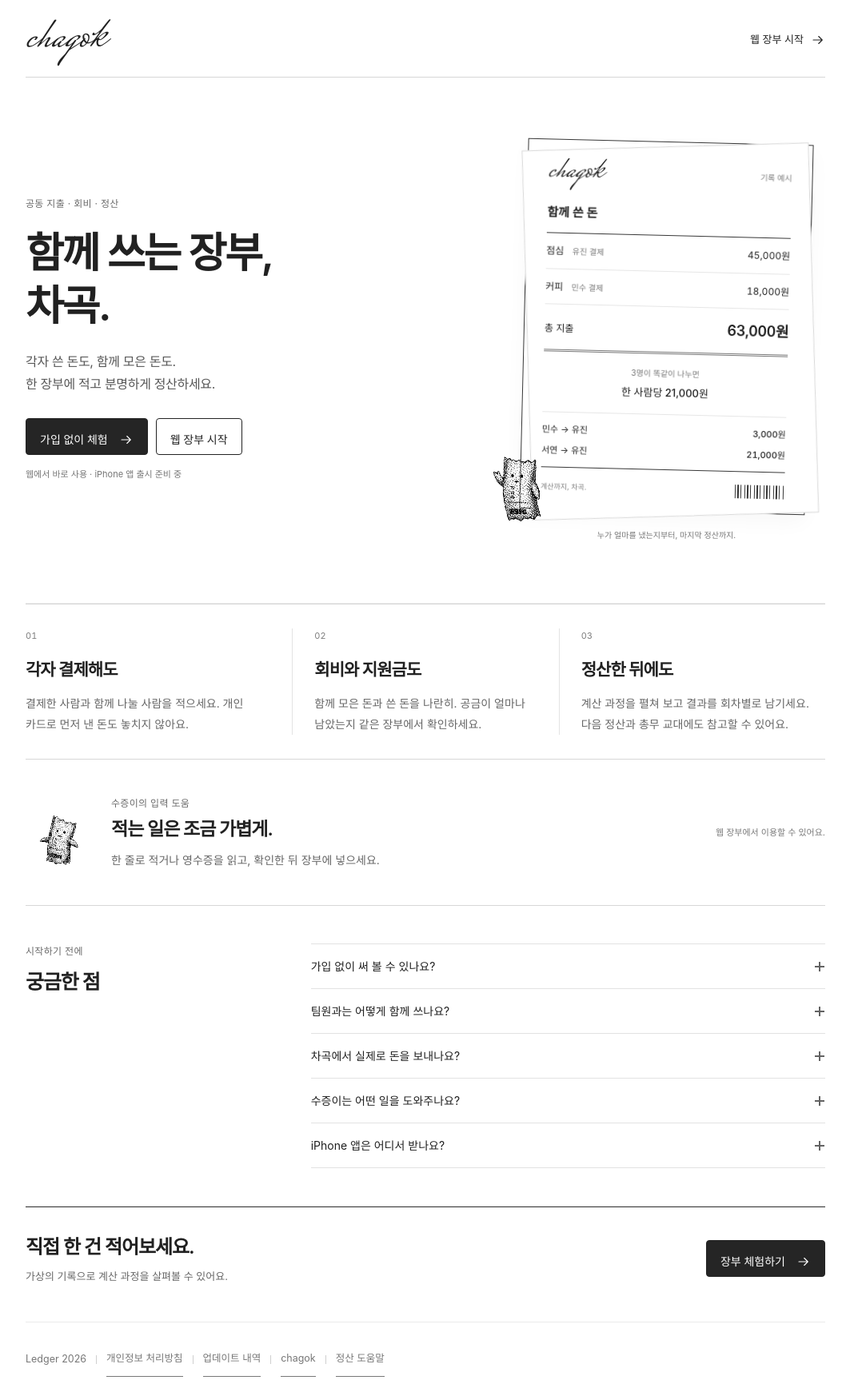
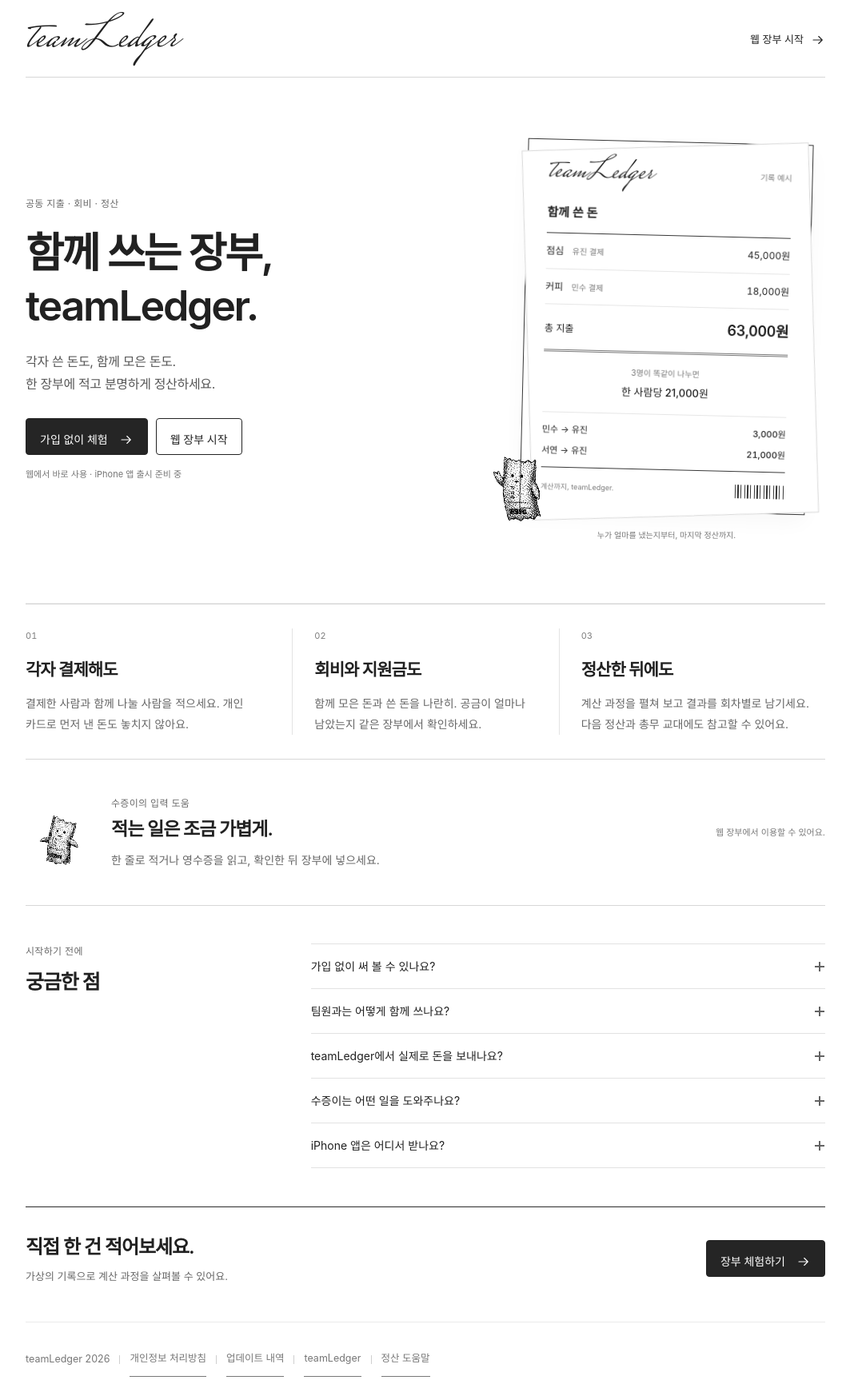
Before and after one commit to kwanu01/Ledger, a Next.js app: page /chagok in a window 1280 px wide. Shown: the whole page at 80% size, without its empty margins (108-1171 px from the left). Built offline with nearby package versions, Linux system fonts and the light colour scheme; no server answers.

Commit message:
Restore teamLedger branding across public pages

```diff
--- a/app/Footer.tsx
+++ b/app/Footer.tsx
@@ -24,7 +24,7 @@
 
   return (
     <footer>
-      <span>Ledger {MADE_ON.replace(/ · .*/, '')}</span>
+      <span>teamLedger {MADE_ON.replace(/ · .*/, '')}</span>
       {/* 무엇을 어디로 보내는지 적어 둔 곳. 광고를 붙이려면 있어야 하고,
           광고가 없어도 남의 돈 이야기를 맡아 두는 이상 있어야 한다. */}
       <span className="foot-sep" aria-hidden="true" />
@@ -34,7 +34,7 @@
       <span className="foot-sep" aria-hidden="true" />
       <Link href="/updates">{T('updates')}</Link>
       <span className="foot-sep" aria-hidden="true" />
-      <Link href="/chagok">chagok</Link>
+      <Link href="/chagok">teamLedger</Link>
       {lang === 'ko' && <>
         <span className="foot-sep" aria-hidden="true" />
         <Link href="/guides/shared-expenses">정산 도움말</Link>
--- a/app/Logo.tsx
+++ b/app/Logo.tsx
@@ -25,7 +25,7 @@
   // 처음 상태로 되돌리려면 진짜로 다시 들어가야 해서 <a>를 쓴다.
   const inner = (
     <>
-      <span className="logo-word">Ledger</span>
+      <span className="logo-word">teamLedger</span>
       <span className="logo-stamp" aria-hidden="true">
         <Stamp />
       </span>
@@ -33,11 +33,11 @@
   );
 
   return plain ? (
-    <a href="/" className="logo" aria-label="Ledger 첫 화면으로">
+    <a href="/" className="logo" aria-label="teamLedger 첫 화면으로">
       {inner}
     </a>
   ) : (
-    <Link href="/" className="logo" aria-label="Ledger 첫 화면으로">
+    <Link href="/" className="logo" aria-label="teamLedger 첫 화면으로">
       {inner}
     </Link>
   );
--- a/app/chagok/chagok.module.css
+++ b/app/chagok/chagok.module.css
@@ -44,7 +44,7 @@
 .skip:focus { top: 12px; }
 .nav { display: flex; align-items: center; justify-content: space-between; gap: 18px; padding-block: 24px 18px; margin: 0; border-bottom: 1px solid #d7d7d7; }
 .wordmark { display: inline-flex; align-items: center; min-height: 48px; font-size: 58px; font-weight: 400; line-height: .9; padding: 0 6px 2px 0; }
-.navLink { display: inline-flex; align-items: center; gap: 9px; min-height: 44px; font-size: 13px; }
+.navLink { display: inline-flex; align-items: center; gap: 9px; min-height: 44px; font-size: 13px; white-space: nowrap; flex-shrink: 0; }
 .navLink svg { transition: transform 220ms ease; }
 .navLink:hover svg { transform: translateX(3px); }
 .main { padding: 0; margin: 0; }
@@ -154,6 +154,7 @@
 }
 @media (max-width: 359px) {
   :global(body):has(.page) { padding-inline: 18px; }
+  .wordmark { font-size: 44px; }
   .actions { gap: 8px; }
   .primary, .secondary { padding-inline: 13px; font-size: 13px; gap: 10px; }
   .intro h1 { font-size: 34px; }
--- a/app/chagok/opengraph-image.tsx
+++ b/app/chagok/opengraph-image.tsx
@@ -4,7 +4,7 @@
 
 export const runtime = 'nodejs';
 export const dynamic = 'force-static';
-export const alt = 'chagok — 함께 쓰는 장부, 차곡';
+export const alt = 'teamLedger — 함께 쓰는 장부';
 export const size = { width: 1200, height: 630 };
 export const contentType = 'image/png';
 
@@ -17,7 +17,7 @@
   return new ImageResponse(
     <div style={{ display: 'flex', width: '100%', height: '100%', background: '#fff', color: '#212121', fontFamily: 'LedgerSans', padding: '60px 76px', justifyContent: 'space-between', alignItems: 'center' }}>
       <div style={{ display: 'flex', flexDirection: 'column' }}>
-        <div style={{ fontFamily: 'ChagokScript', fontSize: 182, lineHeight: 1 }}>chagok</div>
+        <div style={{ fontFamily: 'ChagokScript', fontSize: 182, lineHeight: 1 }}>teamLedger</div>
         <div style={{ fontSize: 25, color: '#666', marginTop: 18 }}>One shared ledger.</div>
         <div style={{ fontSize: 20, color: '#777', marginTop: 120 }}>teamledger.net/chagok</div>
       </div>
--- a/app/chagok/page.tsx
+++ b/app/chagok/page.tsx
@@ -9,19 +9,19 @@
   weight: '400', style: 'normal', display: 'swap',
 });
 const START = '/login?next=%2Fteams%2Fnew';
-const title = '함께 쓰는 장부, 차곡';
+const title = '함께 쓰는 장부, teamLedger';
 const description = '각자 쓴 돈과 회비, 지원금을 한 장부에. 계산 과정을 확인하고 정산 결과를 회차별로 남기세요. 가입 없이 가상 장부를 체험할 수 있습니다.';
 export const metadata: Metadata = {
   metadataBase: new URL('https://teamledger.net'),
   title, description,
   alternates: { canonical: 'https://teamledger.net/chagok' },
-  openGraph: { title, description, url: 'https://teamledger.net/chagok', siteName: '차곡', locale: 'ko_KR', type: 'website' },
+  openGraph: { title, description, url: 'https://teamledger.net/chagok', siteName: 'teamLedger', locale: 'ko_KR', type: 'website' },
 };
 
 const questions = [
   ['가입 없이 써 볼 수 있나요?', '네. 가상 장부 체험은 로그인 없이 사용할 수 있어요. 나와 팀원의 기록을 함께 보관할 웹 장부를 만들 때는 로그인해 주세요.'],
   ['팀원과는 어떻게 함께 쓰나요?', '웹 장부의 초대 링크를 공유하면 팀원이 로그인한 뒤 참여할 수 있어요. 같은 장부의 지출과 정산 내역을 함께 확인합니다.'],
-  ['차곡에서 실제로 돈을 보내나요?', '차곡은 누가 누구에게 얼마를 보낼지 계산하고 기록합니다. 실제 송금은 사용하던 은행 앱에서 진행해 주세요. 보냄·받음 표시는 사용자가 확인해 남기는 기록이에요.'],
+  ['teamLedger에서 실제로 돈을 보내나요?', 'teamLedger는 누가 누구에게 얼마를 보낼지 계산하고 기록합니다. 실제 송금은 사용하던 은행 앱에서 진행해 주세요. 보냄·받음 표시는 사용자가 확인해 남기는 기록이에요.'],
   ['수증이는 어떤 일을 도와주나요?', '한 줄로 적은 내용과 영수증 사진을 정리하고, 웹 장부에 대한 질문에 답해요. 읽은 금액과 내용을 직접 확인한 뒤 저장하세요. AI 기능에는 장부별 사용 한도가 있습니다.'],
   ['iPhone 앱은 어디서 받나요?', 'iPhone 앱은 출시를 준비하고 있어요. 지금은 모바일 브라우저에서 웹 장부를 이용하거나, 가입 없이 가상 장부를 체험할 수 있습니다.'],
 ];
@@ -34,7 +34,7 @@
   return <div className={styles.page} lang="ko">
     <a className={styles.skip} href="#chagok-main">본문으로 이동</a>
     <header className={styles.nav}>
-      <Link className={`${styles.wordmark} ${script.className}`} href="/chagok" aria-label="차곡 홈">chagok</Link>
+      <Link className={`${styles.wordmark} ${script.className}`} href="/chagok" aria-label="teamLedger 홈">teamLedger</Link>
       <Link className={styles.navLink} href={START}>웹 장부 시작 <Arrow /></Link>
     </header>
 
@@ -42,7 +42,7 @@
       <section className={styles.hero} aria-labelledby="chagok-title">
         <div className={styles.intro}>
           <p className={styles.eyebrow}>공동 지출 · 회비 · 정산</p>
-          <h1 id="chagok-title">함께 쓰는 장부,<br />차곡.</h1>
+          <h1 id="chagok-title">함께 쓰는 장부,<br />teamLedger.</h1>
           <p className={styles.lead}>각자 쓴 돈도, 함께 모은 돈도.<br />한 장부에 적고 분명하게 정산하세요.</p>
           <div className={styles.actions}>
             <Link className={styles.primary} href="/demo">가입 없이 체험 <Arrow /></Link>
@@ -53,7 +53,7 @@
 
         <figure className={styles.preview} aria-label="세 사람이 함께 쓴 돈의 기록 예시">
           <div className={styles.paper}>
-            <div className={styles.paperHead}><span className={`${styles.paperMark} ${script.className}`}>chagok</span><span>기록 예시</span></div>
+            <div className={styles.paperHead}><span className={`${styles.paperMark} ${script.className}`}>teamLedger</span><span>기록 예시</span></div>
             <p className={styles.paperTitle}>함께 쓴 돈</p>
             <div className={styles.entries}>
               <div><span>점심 <small>유진 결제</small></span><span>45,000원</span></div>
@@ -65,14 +65,14 @@
               <div><span>민수 <span aria-label="에서">→</span> 유진</span><strong>3,000원</strong></div>
               <div><span>서연 <span aria-label="에서">→</span> 유진</span><strong>21,000원</strong></div>
             </div>
-            <div className={styles.paperFoot}><span>계산까지, 차곡.</span><span className={styles.barcode} aria-hidden="true" /></div>
+            <div className={styles.paperFoot}><span>계산까지, teamLedger.</span><span className={styles.barcode} aria-hidden="true" /></div>
           </div>
           <Image className={styles.mascot} src="/helper/wave.png" width={132} height={132} alt="" sizes="132px" priority />
           <figcaption>누가 얼마를 냈는지부터, 마지막 정산까지.</figcaption>
         </figure>
       </section>
 
-      <section className={styles.features} aria-label="차곡으로 정리하는 세 가지">
+      <section className={styles.features} aria-label="teamLedger로 정리하는 세 가지">
         <article className={styles.feature}>
           <span className={styles.number}>01</span>
           <h2>각자 결제해도</h2>
--- a/app/demo/DemoLedger.tsx
+++ b/app/demo/DemoLedger.tsx
@@ -25,7 +25,7 @@
     setCopied(false); setShareOpen(false); setProof(null);
   };
   return <main className={styles.page} lang="ko">
-    <nav className={styles.top}><Link href="/chagok" aria-label="차곡 소개로 돌아가기">← 차곡</Link><span>예시 장부</span></nav>
+    <nav className={styles.top}><Link href="/chagok" aria-label="teamLedger 소개로 돌아가기">← teamLedger</Link><span>예시 장부</span></nav>
     <header className={styles.header}>
       <p className={styles.eyebrow}>셋이 함께 쓴 돈</p>
       <h1>금액을 바꿔 보세요.</h1>
--- a/app/demo/page.tsx
+++ b/app/demo/page.tsx
@@ -1,9 +1,9 @@
 import type { Metadata } from 'next';
 import DemoLedger from './DemoLedger.tsx';
 export const metadata: Metadata = {
-  title: '차곡 체험 — 함께 쓴 돈의 계산 과정까지',
+  title: 'teamLedger 체험 — 함께 쓴 돈의 계산 과정까지',
   description: '예시 장부의 금액과 참여자를 바꾸며 공동 지출과 정산을 직접 계산해 보세요. 로그인 없이 사용할 수 있습니다.',
   alternates: { canonical: 'https://teamledger.net/demo' },
-  openGraph: { title: '함께 쓴 돈, 계산 과정까지 — 차곡 체험', description: '금액을 바꾸고, 누구에게 얼마를 보내는지 바로 확인하세요.', url: 'https://teamledger.net/demo', type: 'website', images: [{ url: 'https://teamledger.net/chagok/opengraph-image', width: 1200, height: 630 }] },
+  openGraph: { title: '함께 쓴 돈, 계산 과정까지 — teamLedger 체험', description: '금액을 바꾸고, 누구에게 얼마를 보내는지 바로 확인하세요.', url: 'https://teamledger.net/demo', type: 'website', images: [{ url: 'https://teamledger.net/chagok/opengraph-image', width: 1200, height: 630 }] },
 };
 export default function DemoPage() { return <DemoLedger />; }
--- a/app/guides/shared-expenses/page.tsx
+++ b/app/guides/shared-expenses/page.tsx
@@ -3,7 +3,7 @@
 import { sharedExpenseExample } from './example.ts';
 import styles from './guide.module.css';
 
-const title = '회비와 개인 결제, 어떻게 정산하나요? | 차곡';
+const title = '회비와 개인 결제, 어떻게 정산하나요? | teamLedger';
 const description = '공금으로 낸 식사비와 개인 돈으로 먼저 낸 준비물 비용. 세 사람의 예시로 공금 잔액과 주고받을 금액을 구분해 보세요.';
 export const metadata: Metadata = {
   title, description,
@@ -23,7 +23,7 @@
   const sharedCost = result.sharedAmount;
   return <main className={styles.page} lang="ko">
     <nav className={styles.nav} aria-label="도움말 탐색">
-      <Link href="/chagok">← 차곡 소개</Link><span>정산 도움말</span>
+      <Link href="/chagok">← teamLedger 소개</Link><span>정산 도움말</span>
     </nav>
     <article>
       <header className={styles.header}>
@@ -67,7 +67,7 @@
             <strong>{won(transfer.amount)}</strong>
           </li>)}
         </ul>
-        <p className={styles.note}>위 금액은 계산 예시입니다. 차곡이 은행 이체를 실행하지는 않습니다.</p>
+        <p className={styles.note}>위 금액은 계산 예시입니다. teamLedger가 은행 이체를 실행하지는 않습니다.</p>
       </section>
 
       <section className={styles.section} aria-labelledby="guide-record-title">
--- a/app/layout.tsx
+++ b/app/layout.tsx
@@ -49,7 +49,7 @@
  */
 
 export const metadata: Metadata = {
-  title: 'Ledger',
+  title: 'teamLedger',
   description: '팀 프로젝트의 지출을 기록하고, 검산 가능하게 정산하고, 하나의 공동 장부로 남긴다.',
   /*
    * 아이콘 (§20)
--- a/app/privacy/page.tsx
+++ b/app/privacy/page.tsx
@@ -20,7 +20,7 @@
  * 한국어로만 둔다. 만든 사람이 책임지는 말이라 옮기다 뜻이 어긋나면 곤란하다.
  */
 
-export const metadata = { title: '개인정보 처리방침 — Ledger' };
+export const metadata = { title: '개인정보 처리방침 — teamLedger' };
 
 const MAIL = process.env.NEXT_PUBLIC_CONTACT_EMAIL;
 const ADS = Boolean(process.env.NEXT_PUBLIC_ADSENSE_CLIENT);
@@ -39,7 +39,7 @@
         <p className="faint">시행일 2026년 9월 1일</p>
 
         <p>
-          Ledger(이하 &lsquo;서비스&rsquo;)는 팀이 함께 쓴 돈을 기록하고 정산하는 웹
+          teamLedger(이하 &lsquo;서비스&rsquo;)는 팀이 함께 쓴 돈을 기록하고 정산하는 웹
           서비스입니다. 개인이 만들어 운영하며, 아래에 어떤 정보를 어떤 목적으로 다루는지
           적어 두었습니다.
         </p>
--- a/app/updates/page.tsx
+++ b/app/updates/page.tsx
@@ -29,7 +29,7 @@
  * 사람에게는 한국어로 적혀 있다고 미리 말해 두는 편이 낫다.
  */
 
-export const metadata = { title: '업데이트 내역 — Ledger' };
+export const metadata = { title: '업데이트 내역 — teamLedger' };
 
 export default async function Updates() {
   const lang = await getLang();
--- a/lib/demo.ts
+++ b/lib/demo.ts
@@ -31,7 +31,7 @@
   const won = (amount: number) => `${amount.toLocaleString('ko-KR')}원`;
   const name = (id: string) => demoMembers.find(member => member.id === id)!.name;
   const transfers = result.transfers.map(transfer => `${name(transfer.fromMemberId)} → ${name(transfer.toMemberId)}  ${won(transfer.amount)}`);
-  return ['차곡 · 예시 장부 정산', '', ...(transfers.length ? transfers : ['주고받을 금액이 없습니다.']),
+  return ['teamLedger · 예시 장부 정산', '', ...(transfers.length ? transfers : ['주고받을 금액이 없습니다.']),
     '', `총 지출 ${won(result.totalAmount)}`, '가상의 이름과 기록으로 계산한 체험 결과입니다.',
     'https://teamledger.net/demo?ref=share'].join('\n');
 }
```
